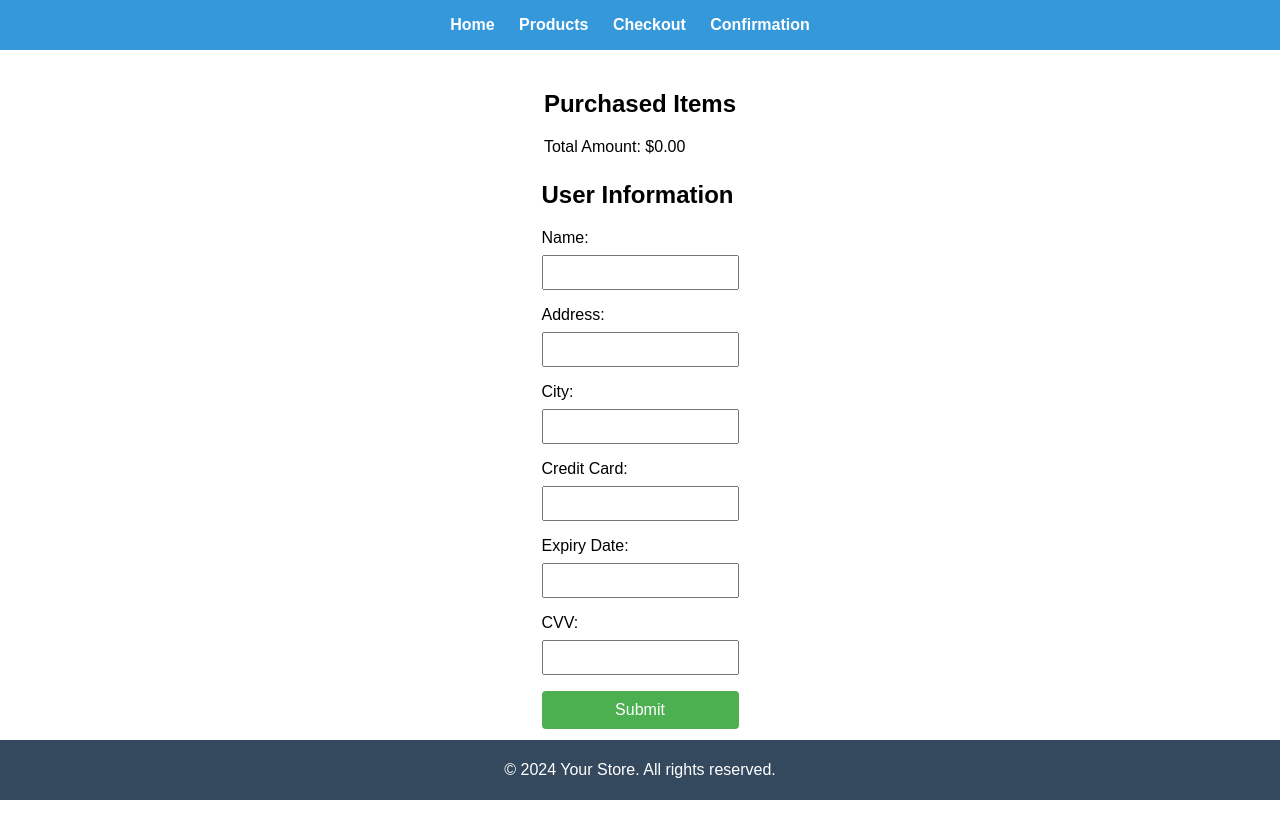
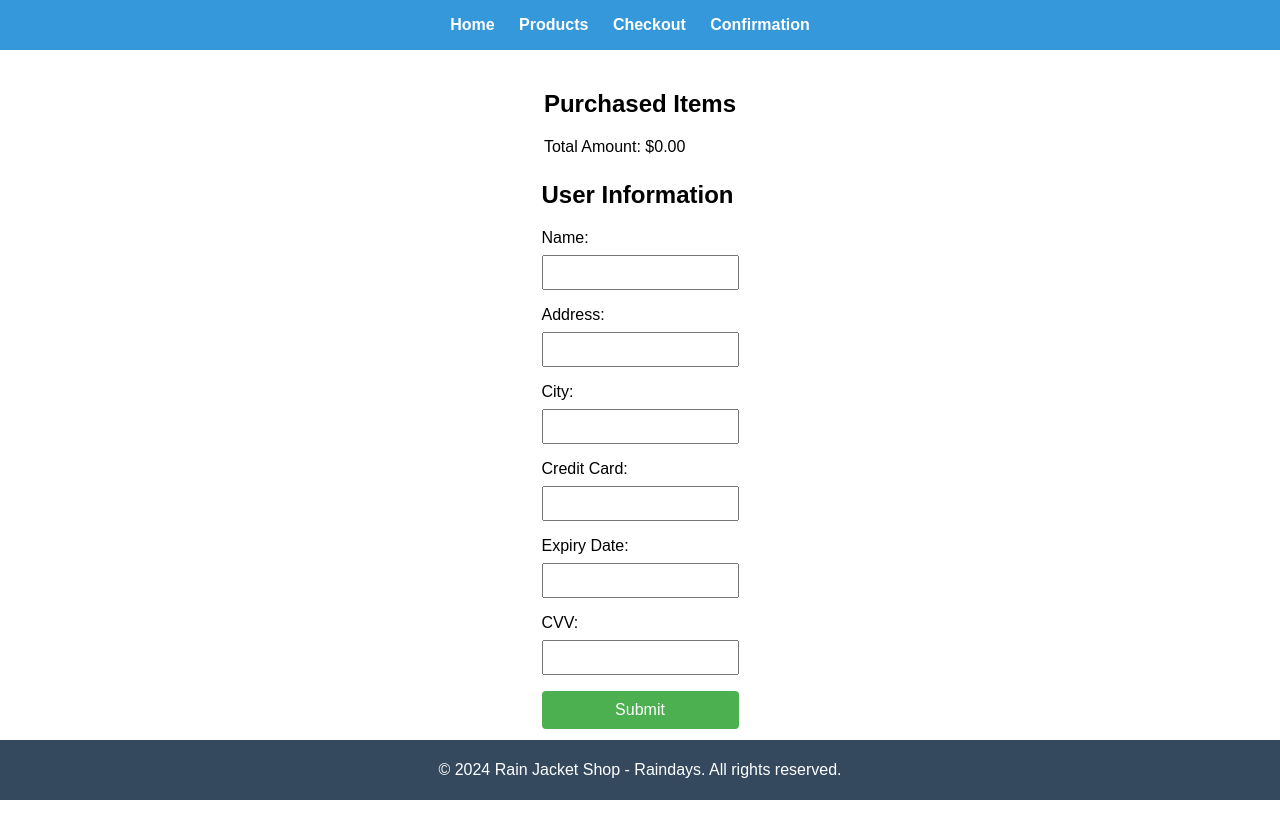
Before and after one commit to PatrickRoethe/raindays-js-ca, a plain HTML site: page confirmation.html in a window 1280 px wide. Drawn offline with Linux system fonts and the light colour scheme.

Commit message:
Update confirmation.html
fixed footer

```diff
--- a/confirmation.html
+++ b/confirmation.html
@@ -54,7 +54,7 @@
     </main>
 
     <footer>
-        <p>&copy; 2024 Your Store. All rights reserved.</p>
+        <p>&copy; 2024 Rain Jacket Shop - Raindays. All rights reserved.</p>
     </footer>
 
     <script src="confirmation.js"></script>
```
